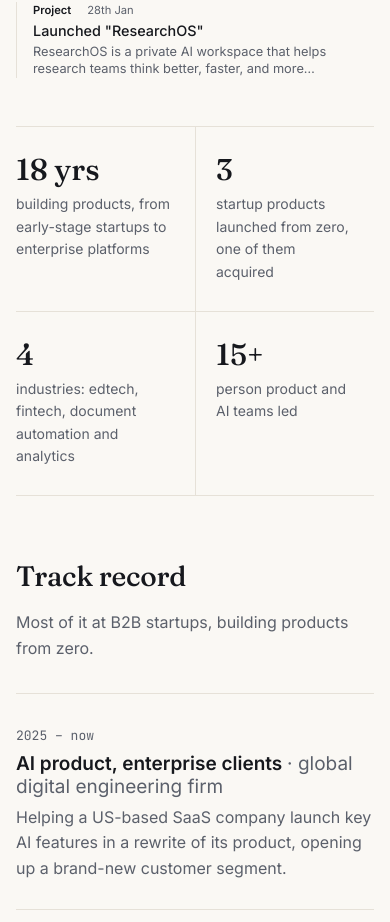
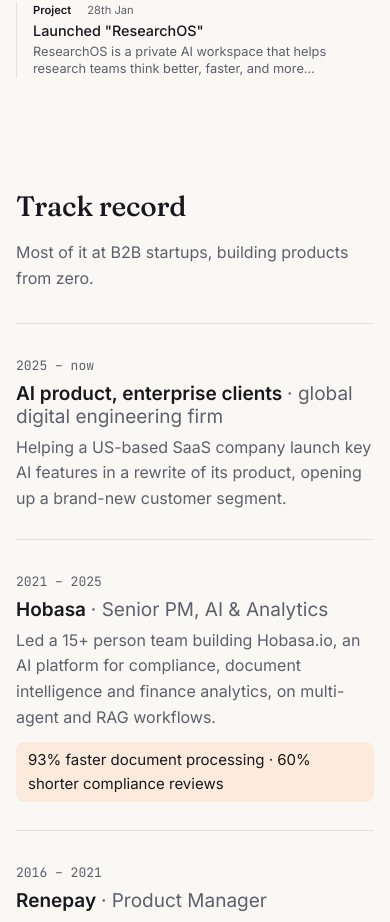
Before and after one commit to neetishtewari/neetishai, a Next.js app: page / in a window 390 px wide. Shown: the part 897-1819 px from the top of the page. Built offline with nearby package versions, Linux system fonts and the light colour scheme; no server answers; what notion-to-md would draw is missing.

Commit message:
Remove stats row from home page
Co-Authored-By: Claude Opus 5.5 (1M context) <noreply@anthropic.com>
Claude-Session: https://claude.ai/code/session_01HP6A4VrKxog5UCxhvrHb57

```diff
--- a/app/(site)/page.module.css
+++ b/app/(site)/page.module.css
@@ -23,7 +23,7 @@
 /* Hero */
 .hero {
   padding-top: 88px;
-  padding-bottom: 64px;
+  padding-bottom: 16px;
   display: grid;
   grid-template-columns: minmax(0, 1.6fr) minmax(0, 1fr);
   gap: 56px;
@@ -105,36 +105,6 @@
   background: var(--foreground);
   color: var(--background);
   border-color: var(--foreground);
-}
-
-/* Stats */
-.stats {
-  display: grid;
-  grid-template-columns: repeat(4, 1fr);
-  border-top: 1px solid var(--border);
-  border-bottom: 1px solid var(--border);
-}
-
-.stat {
-  padding: 28px 20px 28px 0;
-}
-
-.stat + .stat {
-  padding-left: 20px;
-  border-left: 1px solid var(--border);
-}
-
-.statValue {
-  font-family: var(--font-serif), Georgia, serif;
-  font-size: 38px;
-  line-height: 1;
-  font-weight: 500;
-}
-
-.statLabel {
-  font-size: 14px;
-  color: var(--text-secondary);
-  margin-top: 8px;
 }
 
 /* Sections */
@@ -454,19 +424,6 @@
     grid-template-columns: 1fr;
     gap: 32px;
   }
-
-  .stats {
-    grid-template-columns: 1fr 1fr;
-  }
-
-  .stat:nth-child(3) {
-    padding-left: 0;
-    border-left: 0;
-  }
-
-  .stat:nth-child(n + 3) {
-    border-top: 1px solid var(--border);
-  }
 }
 
 @media (max-width: 600px) {
@@ -498,10 +455,6 @@
     border-radius: 18px;
   }
 
-  .statValue {
-    font-size: 30px;
-  }
-
   .section {
     padding-top: 64px;
   }
--- a/app/(site)/page.tsx
+++ b/app/(site)/page.tsx
@@ -3,13 +3,6 @@ import Image from 'next/image';
 import LiveFeed from '@/components/LiveFeed';
 import { getAllPosts, Post } from '@/lib/posts';
 import styles from './page.module.css';
-
-const STATS = [
-  { value: '18 yrs', label: 'building products, from early-stage startups to enterprise platforms' },
-  { value: '3', label: 'startup products launched from zero, one of them acquired' },
-  { value: '4', label: 'industries: edtech, fintech, document automation and analytics' },
-  { value: '15+', label: 'person product and AI teams led' },
-];
 
 const TRACK_RECORD = [
   {
@@ -160,17 +153,6 @@ export default async function Home() {
           <LiveFeed limit={4} showLink={true} />
         </aside>
       </header>
-
-      <div className="container">
-        <div className={styles.stats}>
-          {STATS.map((s) => (
-            <div key={s.value} className={styles.stat}>
-              <div className={styles.statValue}>{s.value}</div>
-              <div className={styles.statLabel}>{s.label}</div>
-            </div>
-          ))}
-        </div>
-      </div>
 
       <div className="container">
         {/* Track record */}
```
